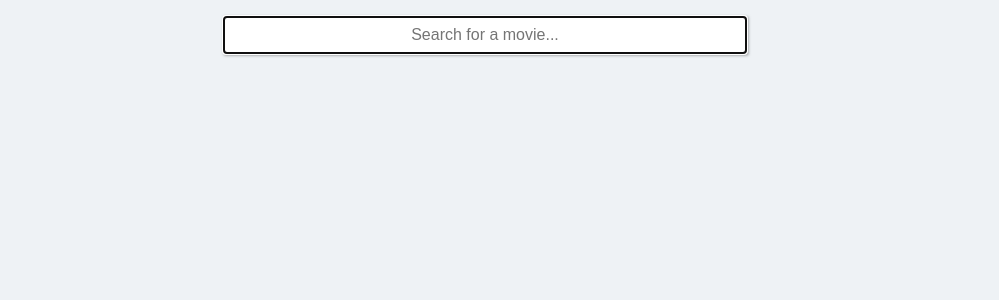
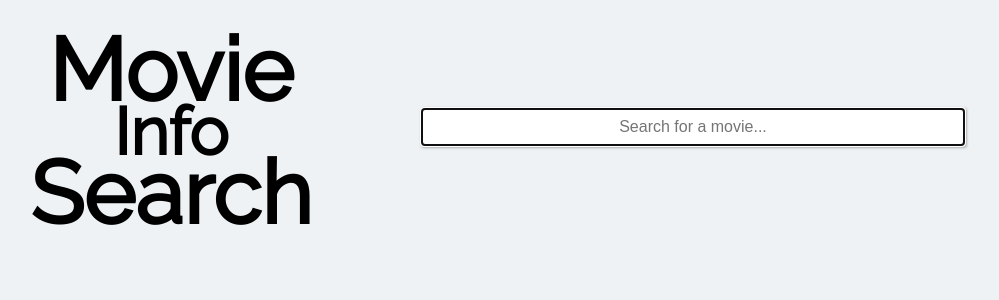
Before and after one commit to uziandari/moView, a React (Create React App) app: page / in a window 1280 px wide. Shown: the top 300 px of the page, without its empty margins (155-1154 px from the left). Built offline with nearby package versions, Linux system fonts and the light colour scheme; what react-router-redux would draw is missing.

Commit message:
added header component.

```diff
--- /dev/null
+++ b/src/components/Header.js
@@ -0,0 +1,17 @@
+import React, { Component } from 'react';
+//import { Link } from 'react-router-dom';
+
+//import style
+import '../styles/header.css';
+
+
+export default class Header extends Component {
+  render() {
+    return (
+      <div className="header">
+        <h1>Movie <span>Info</span> Search</h1> {/*can Link if clearing search, return home*/}
+      </div>
+    );
+  }
+
+}
--- a/src/components/MovieDetail.js
+++ b/src/components/MovieDetail.js
@@ -33,10 +33,11 @@ export default class MovieDetail extends Component {
     }
 
     return (
-      <section className="movie-detail">
+      <div className="detail-wrapper">
+        <div className="movie-detail">
           <div className="detail-card">
             <div className="movie-poster">
-            <img src={movie.Poster} alt={movie.Title} className="thumbnail" />
+                <img src={movie.Poster === "N/A" ? "https://placehold.it/360x240" : movie.Poster} alt={movie.Title} /> {/* Placeholder image for title that lack poster images --would likely have custom image in production */}
             </div>
             <div className="movie-content">
               <h2>{movie.Title}</h2>
@@ -58,7 +59,8 @@ export default class MovieDetail extends Component {
               </div>
             </div>
           </div>
-      </section>
+        </div>
+      </div>
     );
   }
 }
--- a/src/components/MovieGrid.js
+++ b/src/components/MovieGrid.js
@@ -13,7 +13,7 @@ export default class MovieGrid extends Component {
         return (
           <div key={index} className="movie-card">
             <div className="movie-image">
-              <img src={movie.Poster === "N/A" ? "https://placehold.it/360x240" : movie.Poster} alt={movie.Title} /> {/* Placeholder image for title that lack poster images --would likely have custom image in production */}
+              <img src={movie.Poster === "N/A" ? "https://placehold.it/240x360" : movie.Poster} alt={movie.Title} /> {/* Placeholder image for title that lack poster images --would likely have custom image in production */}
             </div>
             <div className="card-content">
               <h2 className="card-title"><strong>{movie.Title}</strong> ({movie.Year})</h2>
--- a/src/containers/App.js
+++ b/src/containers/App.js
@@ -4,6 +4,7 @@ import { bindActionCreators } from 'redux';
 import * as Actions from '../actions';
 
 //import search and list components
+import Header from '../components/Header';
 import SearchBar from '../components/SearchBar';
 import MovieGrid from '../components/MovieGrid';
 
@@ -11,8 +12,11 @@ import MovieGrid from '../components/MovieGrid';
 class App extends Component {
   render() {
     return (
-      <div>
-        <SearchBar searchMovies={this.props.actions.searchMovies} />
+      <div className="movie-wrapper">
+        <div className="header-wrapper">
+          <Header />
+          <SearchBar searchMovies={this.props.actions.searchMovies} />
+        </div>
         <MovieGrid movies={this.props.movies} />
       </div>
     );
--- /dev/null
+++ b/src/styles/header.css
@@ -0,0 +1,57 @@
+.header h1 {
+  font-size: 10vw;
+  line-height: .8;
+  margin-top: 4%;
+  margin-bottom: -2%;
+  text-align: center;
+  font-family: "Raleway", serif;
+
+}
+
+.header h1 span {
+  display: block;
+  font-size: 8.75vw;
+}
+
+.header a {
+  text-decoration: none;
+  color: #000;
+}
+
+
+@media screen and (min-width: 800px) {
+  .header-wrapper {
+    display: -webkit-box;
+    display: -ms-flexbox;
+    display: flex;
+    -ms-flex-wrap: wrap;
+        flex-wrap: wrap;
+    -webkit-box-orient: horizontal;
+    -webkit-box-direction: normal;
+        -ms-flex-direction: row;
+            flex-direction: row;
+    overflow: hidden;
+    justify-content: center;
+    align-items: center;
+    margin-bottom: 3rem;
+    min-height: 20vh;
+  }
+
+  .header {
+    flex: 1;
+    margin-left: 10%
+  }
+
+  .header h1 {
+    font-size: 5.5rem;
+    line-height: .8;
+    margin-top: 4%;
+    margin-bottom: -6%;
+    text-align: center;
+  }
+
+  .header h1 span {
+    display: block;
+    font-size: 0.75em;
+}
+}
--- a/src/styles/index.css
+++ b/src/styles/index.css
@@ -3,5 +3,19 @@
 body {
   margin: 0;
   padding: 0;
+  width: 100%;
+  text-align: center;
   background: #eef2f5;
 }
+
+.movie-wrapper {
+  max-width: 1200px;
+  text-align: left;
+  margin: 0px auto;
+}
+
+.detail-wrapper {
+  max-width: 1200px;
+  text-align: left;
+  margin: 0px auto;
+}
--- a/src/styles/movieDetail.css
+++ b/src/styles/movieDetail.css
@@ -1,3 +1,4 @@
+
 .movie-detail {
   min-height: 100vh;
   display: -webkit-box;
@@ -36,8 +37,10 @@
 
 .movie-poster img {
   position: absolute;
-  top: -16%;
+  width: 140%;
+  top: -10%;
   left: -19%;
+  box-shadow: 1px 0 10px 0 rgba(0, 0, 0, 0.8);
 }
 
 .movie-content {
@@ -54,7 +57,7 @@
 }
 
 .detail-card h3 {
-  font-family: "'Raleway'", sans-serif;
+  font-family: "'Playfair Display'", sans-serif;
   font-size: 0.9em;
   margin-bottom: 0.1em;
 }
@@ -71,8 +74,12 @@
 }
 
 .list-item {
-  font-family: "Raleway", sans-serif;
+  font-family: "'Playfair Display'", serif;
   font-size: 0.8em;
+}
+
+.list-item strong {
+  font-weight: 700;
 }
 
 .movie-links {
@@ -139,7 +146,7 @@
   }
 }
 
-@media screen and (max-width: 900px) {
+@media screen and (max-width: 800px) {
   .movie-detail {
     min-height: 100vh;
   }
@@ -147,7 +154,7 @@
   .detail-card {
     width: 100%;
     min-height: 80vh;
-    margin: 1%;
+    margin: 0 1%;
     border-radius: 1px;
     background: #fff;
     box-shadow: 1px 0 10px 0 rgba(0, 0, 0, 0.8);
@@ -173,7 +180,7 @@
 
   .movie-poster img {
     width: 100%;
-    margin: 5% auto;
+    margin: 0;
     position: relative;
     display: block;
     top: 0;
@@ -211,9 +218,9 @@
   }
 
   .list-item {
-    font-family: "Raleway", sans-serif;
-    font-size: 0.8em;
-  }
+  font-family: "'Playfair Display'", serif;
+  font-size: 0.8em;
+}
 
   .movie-links {
     margin-top: 2em;
--- a/src/styles/movieGrid.css
+++ b/src/styles/movieGrid.css
@@ -87,7 +87,7 @@
   box-shadow: 0 8px 18px rgba(0, 0, 0, 0.1), 0 8px 8px rgba(0, 0, 0, 0.18);
 }
 
-@media screen and (max-width: 720px) {
+@media screen and (max-width: 800px) {
   .results-container {
     display: -webkit-box;
     display: -ms-flexbox;
@@ -153,7 +153,7 @@
 
   .movie-card a {
     display: block;
-    width: 50%;
+    width: 40%;
     background: #3498db;
     text-align: center;
     height: 50px;
--- a/src/styles/searchbar.css
+++ b/src/styles/searchbar.css
@@ -1,13 +1,14 @@
 .search-container {
   margin: auto;
-  padding-top: 1em;
+  padding-top: 3em;
+  flex: 2;
 }
 
 .search-input {
   display: block;
   margin: auto;
   text-align: center;
-  width: 40%;
+  width: 90%;
   -webkit-box-shadow: 1px 1px 3px 0px rgba(0, 0, 0, 0.5);
   -moz-box-shadow: 1px 1px 3px 0px rgba(0, 0, 0, 0.5);
   box-shadow: 1px 1px 3px 0px rgba(0, 0, 0, 0.5);
@@ -18,3 +19,26 @@
   font-size: 16px;
   margin-bottom: 25px;
 }
+
+@media screen and (min-width: 800px) {
+
+  .search-container {
+    margin: 5% 5% 5% 2%;
+  }
+
+  .search-input {
+    display: block;
+    margin: auto;
+    text-align: center;
+    width: 80%;
+    -webkit-box-shadow: 1px 1px 3px 0px rgba(0, 0, 0, 0.5);
+    -moz-box-shadow: 1px 1px 3px 0px rgba(0, 0, 0, 0.5);
+    box-shadow: 1px 1px 3px 0px rgba(0, 0, 0, 0.5);
+    border: 1px solid #bababa;
+    padding: 0 5px;
+    height: 36px;
+    line-height: 36px;
+    font-size: 16px;
+    margin-bottom: 25px;
+  }
+}
```
Lines whose indentation alone changed are shown as unchanged.
